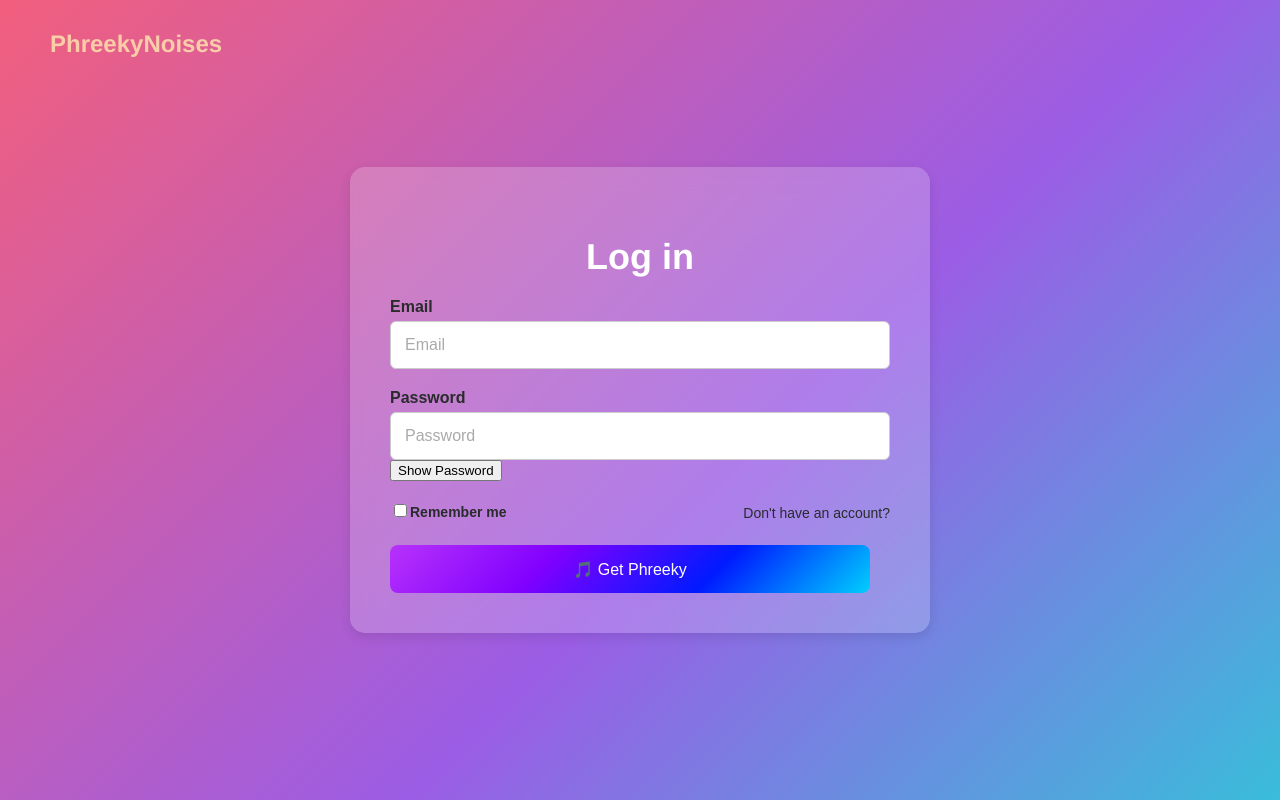
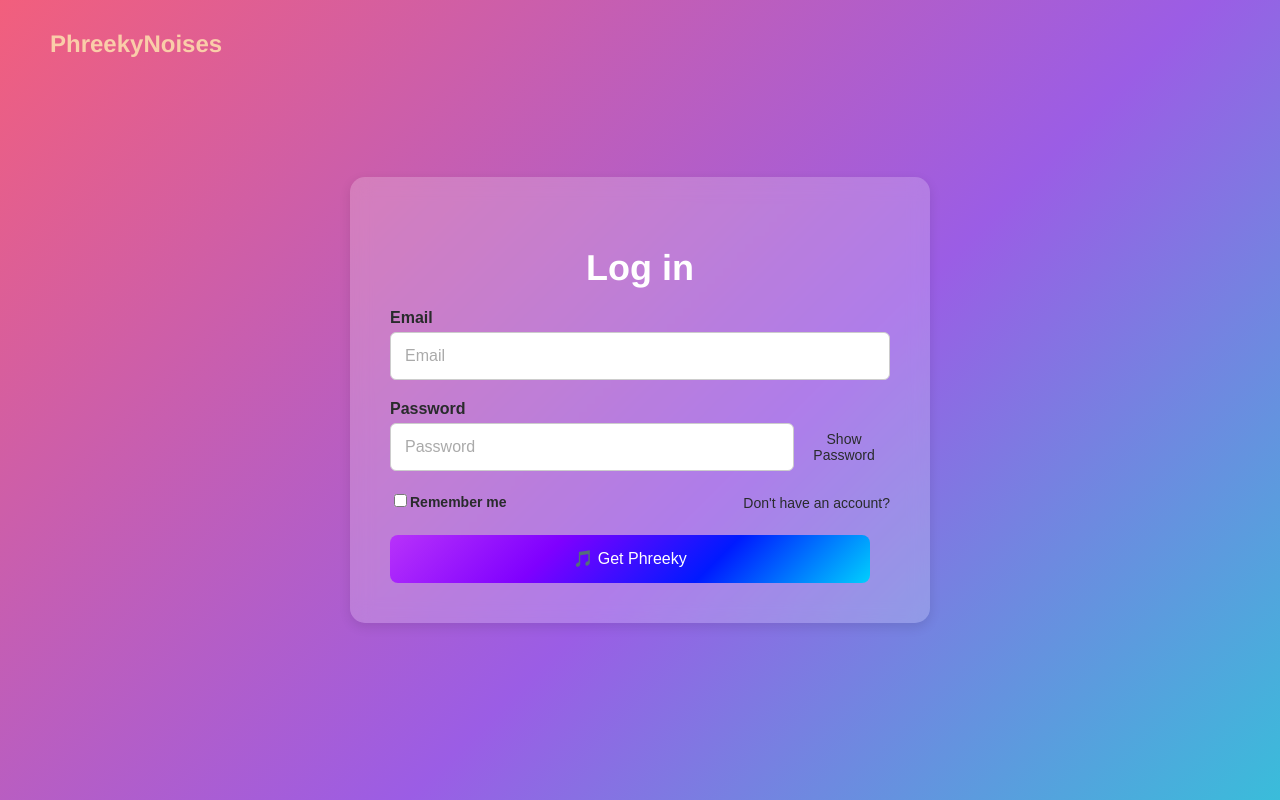
Before and after one commit to cse442-at-ub/fa24-semesterproject-phreekz, a React (Create React App) app in the folder web_server/: page /CSE442/2024-Fall/slogin/login in a window 1280 px wide. Shown: the top 800 px of the page. Built offline with nearby package versions, Linux system fonts and the light colour scheme.

Commit message:
Show password button css implementation

```diff
--- a/web_server/src/Login.css
+++ b/web_server/src/Login.css
@@ -141,3 +141,26 @@ input[type="email"]::placeholder, input[type="password"]::placeholder {
 .signup-btn:hover {
   background: linear-gradient(135deg, #7F00FF, #B832FA, #00CFFD, #001AFF);
 }
+
+/* Password container to align the button with the input field */
+.password-container {
+  position: relative;
+  display: flex;
+  align-items: center;
+}
+
+/* Show password button styling to match "Remember me" style */
+.show-password-btn {
+  background: none;
+  border: none;
+  color: #292b2c;
+  font-size: 14px;
+  cursor: pointer;
+  padding-left: 10px;
+  display: flex;
+  align-items: center;
+}
+
+.show-password-btn:hover {
+  text-decoration: underline;
+}
--- a/web_server/src/Login.js
+++ b/web_server/src/Login.js
@@ -24,7 +24,7 @@ function Login() {
     };
 
     try {
-      const response = await fetch("/CSE442/2024-Fall/gffajard/api/login.php", {
+      const response = await fetch("/CSE442/2024-Fall/cegaliat/api/login.php", {
         method: "POST",
         headers: {
           "Content-Type": "application/json",
@@ -75,6 +75,7 @@ function Login() {
           </div>
           <div className="input-group">
             <label htmlFor="password">Password</label>
+            <div className='password-container'>
               <input
                 type={showPassword ? "text" : "password"} // Toggle between "text" and "password"
                 id="password"
@@ -91,7 +92,7 @@ function Login() {
                 {showPassword ? "Hide" : "Show"} Password
               </button>
             </div>
-
+          </div>
           {/* Form options (Remember me and Sign-up link) */}
           <div className="login-options">
             <label className="remember-me">
```
Lines whose indentation alone changed are shown as unchanged.
